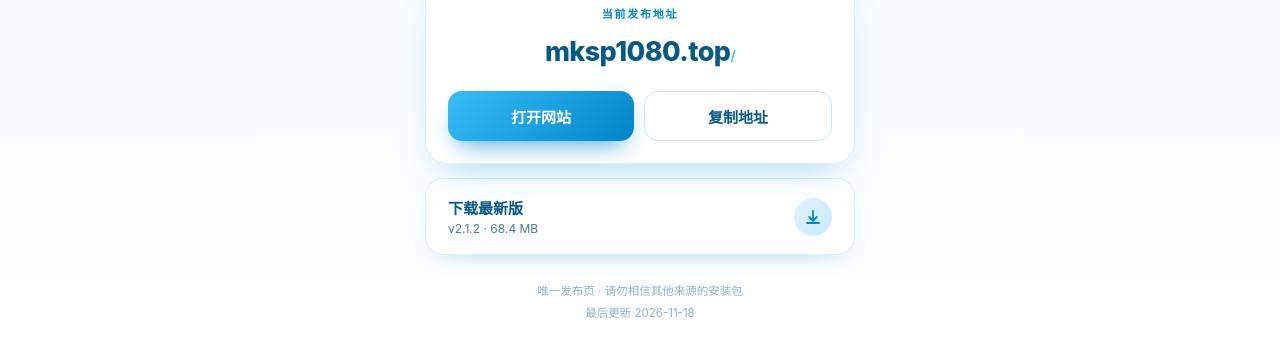
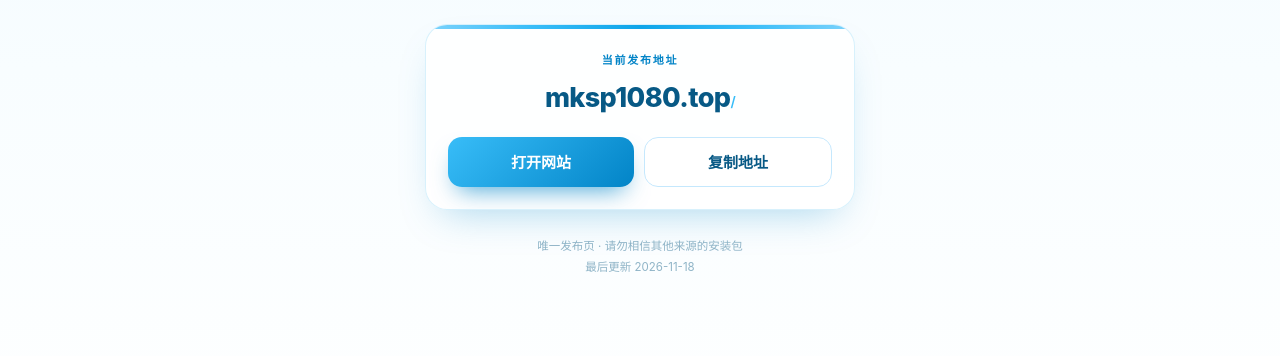
Before and after one commit to tanxuii/tanxuii.github.io, a plain HTML site: page index.html in a window 1280 px wide. Shown: the part 300-656 px from the top of the page. Drawn offline with Linux system fonts and the light colour scheme.

Commit message:
deploy index.html

```diff
--- a/index.html
+++ b/index.html
@@ -137,17 +137,6 @@ footer{margin-top:26px;text-align:center;font-size:11.5px;color:#8fb4c7;line-hei
     </div>
   </main>
 
-  <a class="dl" href="https://mksp1080.top/mksp_2.1.2.apk">
-    <span class="dl-l">
-      <span class="dl-t">下载最新版</span>
-      <span class="dl-s">v2.1.2 · 68.4 MB</span>
-    </span>
-    <span class="dl-arrow">
-      <svg viewBox="0 0 24 24" fill="none" stroke="currentColor" stroke-width="2.4"
-           stroke-linecap="round" stroke-linejoin="round"><path d="M12 4v11"/><path d="m7 12 5 5 5-5"/><path d="M4 20h16"/></svg>
-    </span>
-  </a>
-
   <footer>唯一发布页 · 请勿相信其他来源的安装包<br>最后更新 2026-11-18</footer>
 
 </div>
```
